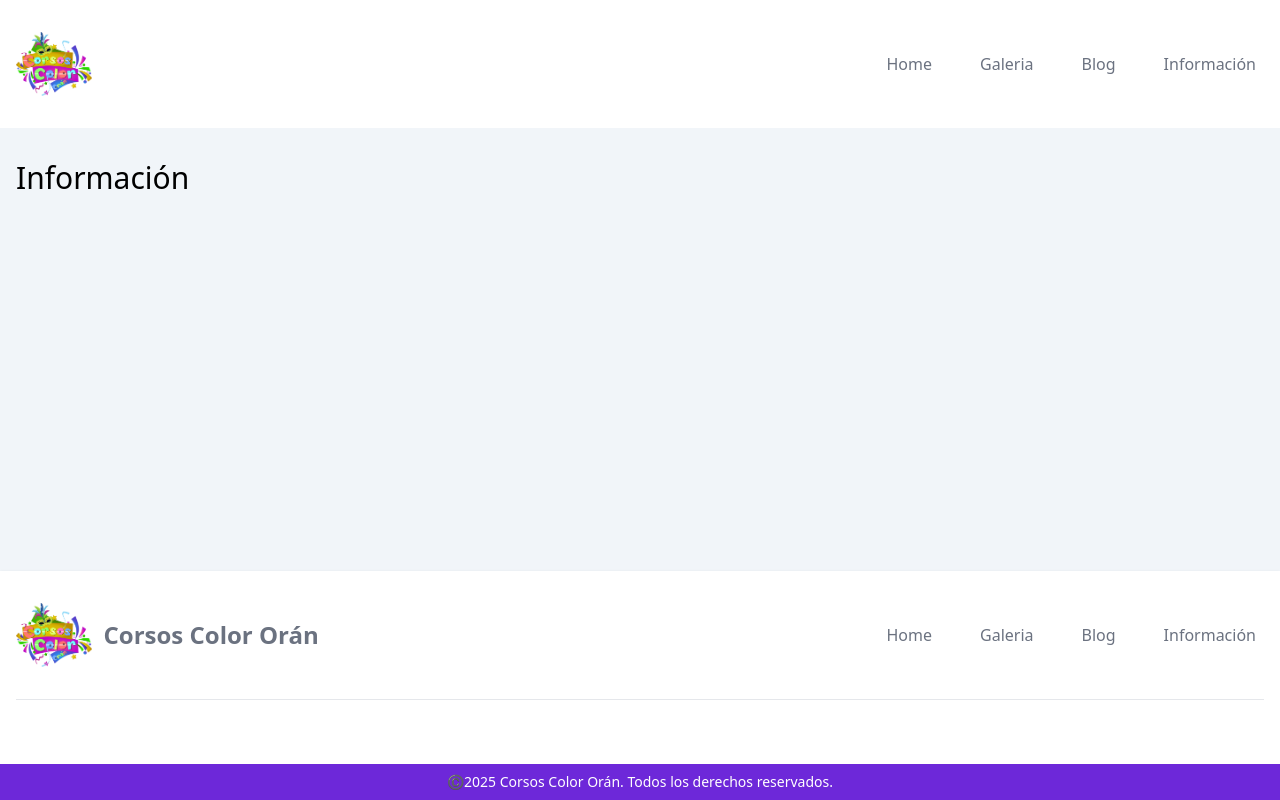
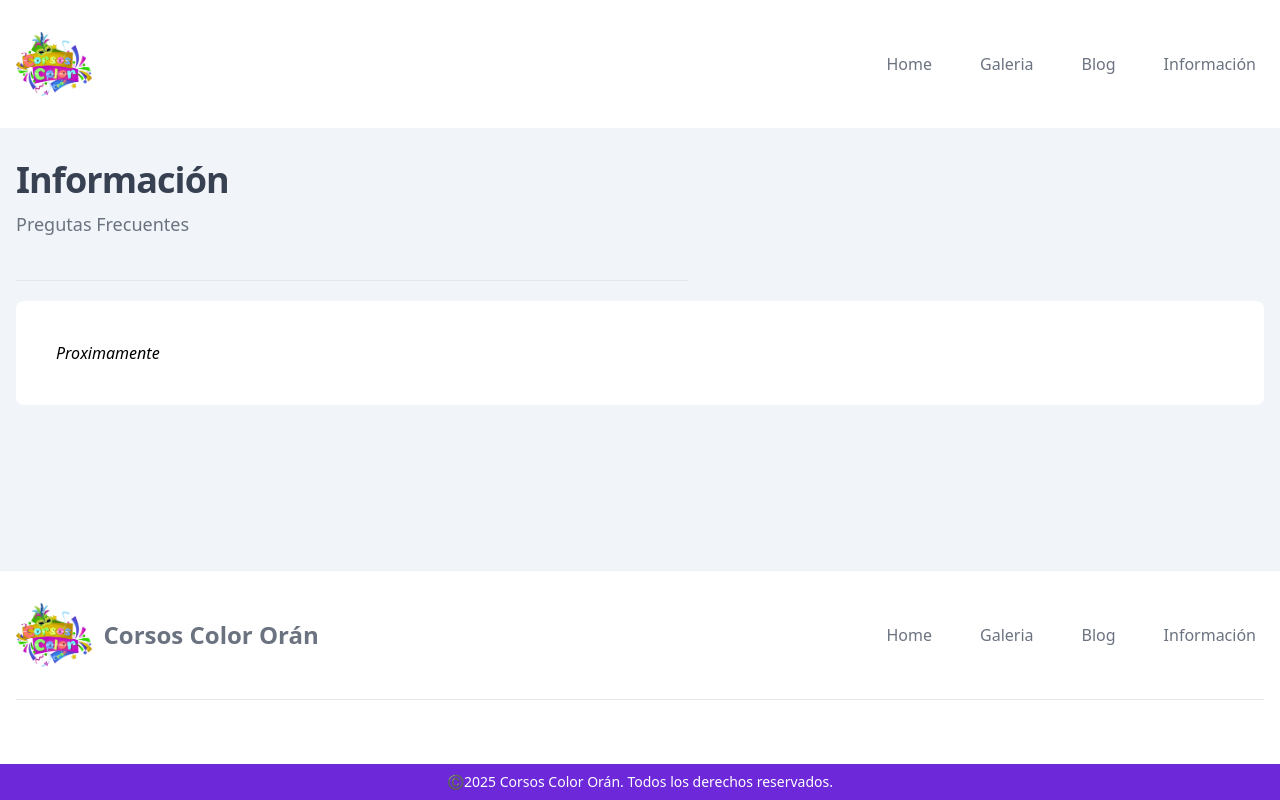
Before and after one commit to matiferamador/corsoscolororan, a React (Vite) app: page /info in a window 1280 px wide. Built offline with nearby package versions, Linux system fonts and the light colour scheme.

Commit message:
Guardar cambios

```diff
--- a/src/components/blog/BlogList.jsx
+++ b/src/components/blog/BlogList.jsx
@@ -5,7 +5,6 @@ import { Link } from 'react-router-dom';
 
 const BlogList = () => {
   const [posts, setPosts] = useState([]);
-  const [loading, setLoading] = useState(true); // Estado para controlar la carga
 
   useEffect(() => {
     const fetchPosts = async () => {
@@ -13,35 +12,22 @@ const BlogList = () => {
         const querySnapshot = await getDocs(collection(db, "Blog"));
         const postsData = querySnapshot.docs.map(doc => ({ ...doc.data(), id: doc.id }));
         setPosts(postsData);
-        setLoading(false); // Una vez cargados los datos, cambiar estado de carga
+
       } catch (error) {
         console.error("Error fetching posts: ", error);
-        setLoading(false); // En caso de error, también cambiar estado de carga
       }
     };
 
     fetchPosts();
   }, []);
 
-  if (loading) {
-    return (
-      <div className="flex items-center justify-center">
-        {/* Coloca aquí tu SVG de spinner */}
-        <svg aria-hidden="true" className="w-8 h-8 text-gray-200 animate-spin fill-[#6d28d9]" viewBox="0 0 100 101" fill="none" xmlns="http://www.w3.org/2000/svg">
-          <path d="M100 50.5908C100 78.2051 77.6142 100.591 50 100.591C22.3858 100.591 0 78.2051 0 50.5908C0 22.9766 22.3858 0.59082 50 0.59082C77.6142 0.59082 100 22.9766 100 50.5908ZM9.08144 50.5908C9.08144 73.1895 27.4013 91.5094 50 91.5094C72.5987 91.5094 90.9186 73.1895 90.9186 50.5908C90.9186 27.9921 72.5987 9.67226 50 9.67226C27.4013 9.67226 9.08144 27.9921 9.08144 50.5908Z" fill="currentColor"/>
-          <path d="M93.9676 39.0409C96.393 38.4038 97.8624 35.9116 97.0079 33.5539C95.2932 28.8227 92.871 24.3692 89.8167 20.348C85.8452 15.1192 80.8826 10.7238 75.2124 7.41289C69.5422 4.10194 63.2754 1.94025 56.7698 1.05124C51.7666 0.367541 46.6976 0.446843 41.7345 1.27873C39.2613 1.69328 37.813 4.19778 38.4501 6.62326C39.0873 9.04874 41.5694 10.4717 44.0505 10.1071C47.8511 9.54855 51.7191 9.52689 55.5402 10.0491C60.8642 10.7766 65.9928 12.5457 70.6331 15.2552C75.2735 17.9648 79.3347 21.5619 82.5849 25.841C84.9175 28.9121 86.7997 32.2913 88.1811 35.8758C89.083 38.2158 91.5421 39.6781 93.9676 39.0409Z" fill="currentFill"/>
-        </svg>
-        <span className="ml-2 text-gray-600">Cargando...</span>
-      </div>
-    );
-  }
 
   return (
     <div>
       <div className="mx-auto max-w-2xl lg:mx-0">
         <h2 className="text-3xl font-bold tracking-tight text-gray-700 sm:text-4xl">Nuestro Blog</h2>
         <p className="mt-2 text-lg leading-8 text-gray-500">
-          Mira todas las noticias de los Corsos Color Orán
+          Mira todas las noticias de los Corsos
         </p>
       </div>
       <div className='mx-auto mt-10 grid max-w-2xl grid-cols-1 gap-x-8 gap-y-16 border-t border-gray-200 pt-10 sm:mt-16 sm:pt-16 lg:mx-0 lg:max-w-none lg:grid-cols-3'>
--- a/src/pages/home.jsx
+++ b/src/pages/home.jsx
@@ -11,7 +11,7 @@ const Home = () => {
       </video>
       <div className="absolute inset-0 flex items-center justify-center">
         <div className="text-center text-white">
-          <h1 className="text-3xl md:text-6xl mb-4">Corsos Color Orán</h1>
+          <h1 className="text-5xl md:text-6xl mb-4">Corsos Color Orán</h1>
           <p className="text-1xl font-style: italic">Salta - Argentina</p>
         </div>
       </div>
@@ -19,7 +19,7 @@ const Home = () => {
     <div className='my-20 mx-4 flex items-center justify-center text-center '>
       <div className='bg-gradient-to-r from-violet-500 to-fuchsia-500 p-10 rounded-lg '>
         <h2 className=' pb-5 text-white text-3xl md:text-4xl'>¡Ven al mejor Carnaval del Norte Argentino!</h2>
-        <button className="border border-slate-400 hover:border-slate-200 text-white p-2 rounded-lg"> Nuestra Historia</button>
+        <button className="border border-slate-400 hover:border-slate-200 text-white p-2 rounded-lg">Nuestra Historia</button>
       </div>
 
     </div>
--- a/src/pages/info.jsx
+++ b/src/pages/info.jsx
@@ -1,11 +1,19 @@
 const Info = () => {
     return (
-      <div className="container mx-auto px-4 py-8 animate-slideInUp">
-        <div>
-        <h2 className="text-2xl md:text-3xl mb-4">Información</h2>
+      <div className="container mx-auto px-4 py-8">
+      <div className="mx-auto max-w-2xl lg:mx-0  border-b border-gray-200  pb-10">
+        <h2 className="text-3xl font-bold tracking-tight text-gray-700 sm:text-4xl">Información</h2>
+        <p className="mt-2 text-lg leading-8 text-gray-500">
+          Pregutas Frecuentes
+        </p>
+      </div>
+      <div className=" bg-white mt-5 rounded-lg p-10">
+      <p className="italic">
+        Proximamente
+      </p>
 
-        </div>
 
+      </div>
 
       </div>
     );
```
Also changed, not shown: src/components/info/accordioninfo.jsx (added).
